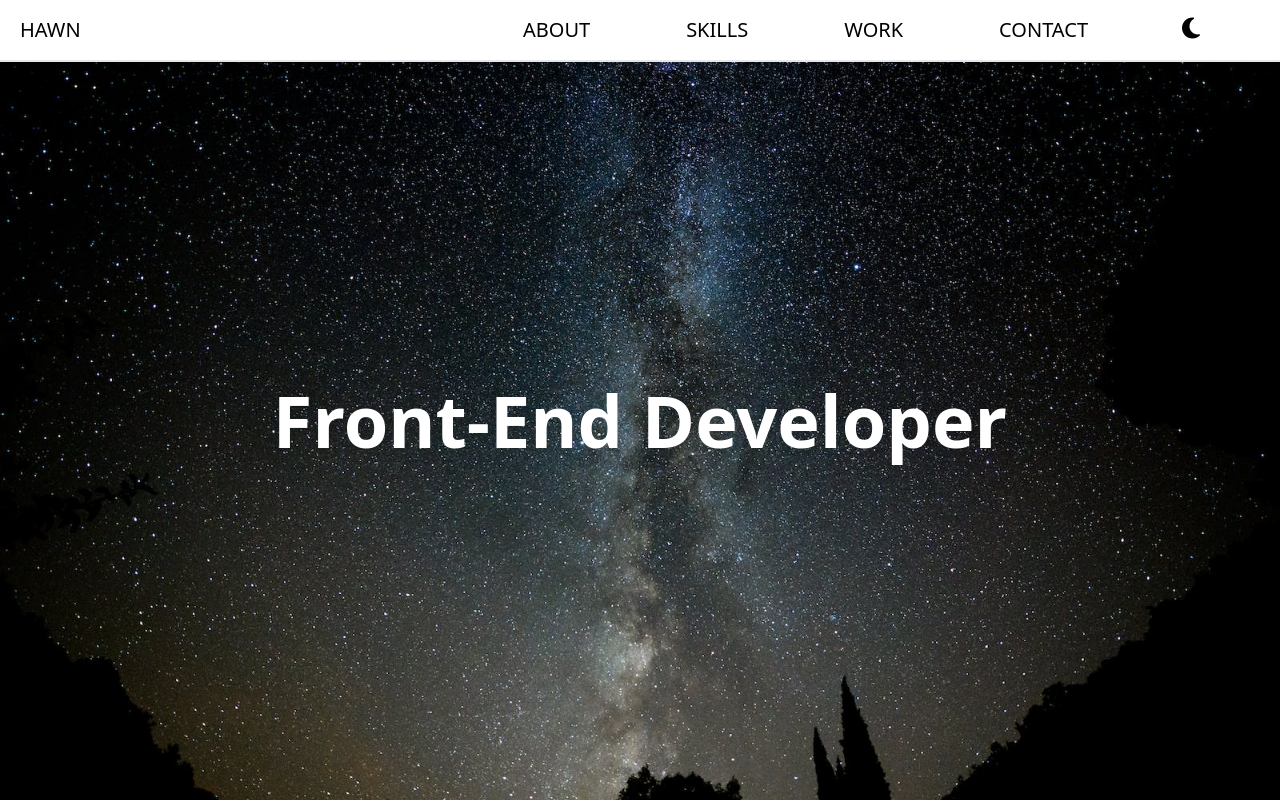
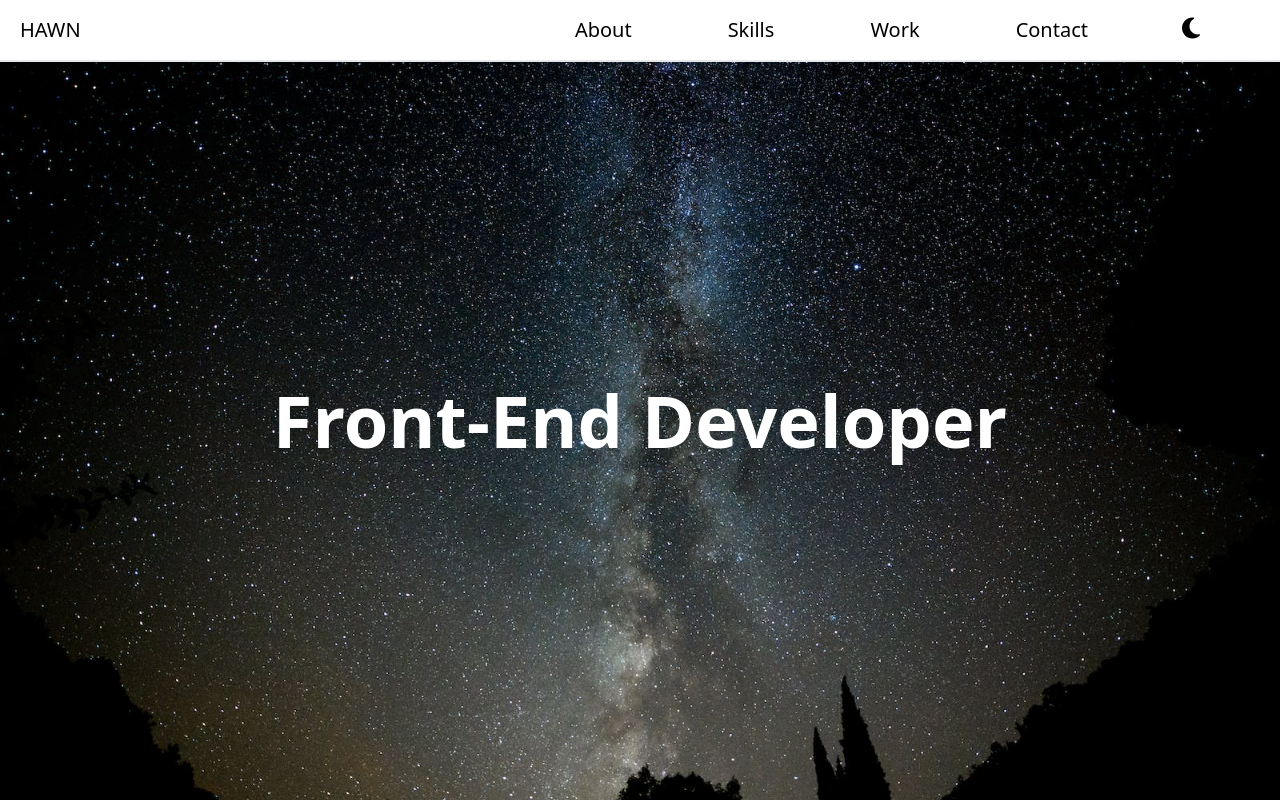
Before and after one commit to flysofts/portfolio, a React (Create React App) app: page / in a window 1280 px wide. Shown: the top 802 px of the page. Built offline with nearby package versions, Linux system fonts and the light colour scheme; a web font is replaced by a local one.

Commit message:
work 수정

```diff
--- a/src/components/Home.js
+++ b/src/components/Home.js
@@ -61,12 +61,12 @@ function Home() {
                 onClick={() => setIsButton(!isButton)}
               />
               {isButton && (
-                <nav  className='absolute top-14 right-0 cursor-pointer w-full h-52 border-b-4 border-gray-200 bg-white dark:bg-neutral-800  p-5 '>
+                <nav  className='absolute top-14 right-0  w-full h-52 border-b-4 border-gray-200 bg-white dark:bg-neutral-800  p-5 '>
                   <ul className='flex flex-col items-center gap-5 '>
-                    <li><Link to="ABOUT" smooth={true} className=' text-xl text-center font-pretty dark:text-white hover:border-b-2 hover:border-white '>ABOUT</Link></li>
-                    <li><Link to="SKILL" smooth={true} className=' text-xl font-pretty dark:text-white  hover:border-b-2 hover:border-white'>SKILLS</Link></li>
-                    <li><Link to="WORK" smooth={true} className=' text-xl font-pretty dark:text-white  hover:border-b-2 hover:border-white'>WORK</Link></li>
-                    <li><Link to="CONTACT" smooth={true} className=' text-xl font-pretty dark:text-white  hover:border-b-2 hover:border-white'>CONTACT</Link></li>
+                    <li><Link to="ABOUT" smooth={true} className=' text-xl text-center font-pretty dark:text-white hover:border-b-2 hover:border-white cursor-pointer'>About</Link></li>
+                    <li><Link to="SKILL" smooth={true} className=' text-xl font-pretty dark:text-white  hover:border-b-2 hover:border-white cursor-pointer'>Skills</Link></li>
+                    <li><Link to="WORK" smooth={true} className=' text-xl font-pretty dark:text-white  hover:border-b-2 hover:border-white cursor-pointer'>Work</Link></li>
+                    <li><Link to="CONTACT" smooth={true} className=' text-xl font-pretty dark:text-white  hover:border-b-2 hover:border-white cursor-pointer'>Contact</Link></li>
                   </ul>
                 </nav>
               )}
@@ -74,10 +74,10 @@ function Home() {
           ) : (
             <nav className='pl-32'>
               <ul className='flex justify-between gap-24 pr-24'>
-                <li><Link to="ABOUT" smooth={true} className='text-xl font-pretty cursor-pointer hover:border-b-2 hover:border-black dark:text-white dark:border-white'>ABOUT</Link></li>
-                <li><Link to="SKILL" smooth={true} className=' text-xl font-pretty cursor-pointer hover:border-b-2 hover:border-black dark:text-white dark:border-white'>SKILLS</Link></li>
-                <li><Link to="WORK" smooth={true} className=' text-xl font-pretty cursor-pointer hover:border-b-2 hover:border-black dark:text-white dark:border-white'>WORK</Link></li>
-                <li><Link to="CONTACT" smooth={true} className=' text-xl font-pretty cursor-pointer hover:border-b-2 hover:border-black dark:text-white dark:border-white'>CONTACT</Link></li>
+                <li><Link to="ABOUT" smooth={true} className='text-xl font-pretty cursor-pointer hover:border-b-2 hover:border-black dark:text-white dark:border-white'>About</Link></li>
+                <li><Link to="SKILL" smooth={true} className=' text-xl font-pretty cursor-pointer hover:border-b-2 hover:border-black dark:text-white dark:border-white'>Skills</Link></li>
+                <li><Link to="WORK" smooth={true} className=' text-xl font-pretty cursor-pointer hover:border-b-2 hover:border-black dark:text-white dark:border-white'>Work</Link></li>
+                <li><Link to="CONTACT" smooth={true} className=' text-xl font-pretty cursor-pointer hover:border-b-2 hover:border-black dark:text-white dark:border-white'>Contact</Link></li>
               </ul>
             </nav>
           )}
@@ -87,7 +87,7 @@ function Home() {
             onClick={dark}
           />
         </header>
-        <p className='text-center text-white font-bold text-7xl pt-96 font-pretty max-md:text-5xl'>{mainTitle}</p>
+        <p className='text-center text-white font-bold text-7xl pt-96 font-pretty max-md:text-4xl'>{mainTitle}</p>
       </div>
     </div>
   );
--- a/src/components/Work.js
+++ b/src/components/Work.js
@@ -16,30 +16,30 @@ function Work() {
     {
       "img": "subway.PNG",
       "title": "CLONE",
-      "date" : "소요기간 : 7일",
-      "skill" : "html , css , javascript",
-      "desc" : "기여도 100%",
+      "date": "소요기간 : 7일",
+      "skill": "html , css , javascript",
+      "desc": "기여도 100%",
       "icon": faTag,
-      "vercel":"https://subway-tawny.vercel.app/",
-      "github":"https://github.com/flysofts/subway",
+      "vercel": "https://subway-tawny.vercel.app/",
+      "github": "https://github.com/flysofts/subway",
       "type": "clone",
 
     },
     {
       "img": "library.PNG",
       "title": "CLONE",
-      "date" : "소요기간 : 14일",
-      "skill" : "html , css , javascript",
-      "desc" : "기여도 100%",
+      "date": "소요기간 : 14일",
+      "skill": "html , css , javascript",
+      "desc": "기여도 100%",
       "icon": faTag,
       "type": "clone",
     },
     {
       "img": "quiz.PNG",
       "title": "WEB APP",
-      "date" : "소요기간 : 3일",
-      "skill" : "react, tailwind",
-      "desc" : "기여도 100%",
+      "date": "소요기간 : 3일",
+      "skill": "react, tailwind",
+      "desc": "기여도 100%",
       "icon": faTag,
       "type": "webapp",
       "vercel": "https://quiz-jet-two.vercel.app/",
@@ -48,18 +48,18 @@ function Work() {
     {
       "img": "festival.PNG",
       "title": "WEB APP",
-      "date" : "소요기간 : 7일",
-      "skill" : "react, Styled Components",
-      "desc" : "기여도 100%",
+      "date": "소요기간 : 7일",
+      "skill": "react, Styled Components",
+      "desc": "기여도 100%",
       "icon": faTag,
       "type": "webapp",
     },
     {
       "img": "parcel.PNG",
       "title": "WEB APP",
-      "date" : "소요기간 : 5일",
-      "skill" : "react, typescript, tailwind",
-      "desc" : "기여도 100%",
+      "date": "소요기간 : 5일",
+      "skill": "react, typescript, tailwind",
+      "desc": "기여도 100%",
       "icon": faTag,
       "type": "webapp",
       "vercel": "https://delivery-inquiry.vercel.app/",
@@ -78,41 +78,53 @@ function Work() {
   const activeFilter = (filter) => {
     setActive(filter);
   }
+
   const link = (url) => {
     window.open(url, "_blank", "noopener, noreferrer")
   }
-  const [bgColor, setBgColor] = useState('purple');
-  const changeColor = () => {
-    setBgColor(bgColor === 'purple' ? 'green' : 'purple');
-  }
+  const contentCount = (type) => {
+    return content.filter((item) => item.type === type).length;
+  };
+
+
+  const [activeButton, setActiveButton] = useState('');
+
+  const handleClickButton = (filter) => {
+    setFilter(filter);
+    setActiveButton(filter);
+  };
+
+  const category = (text) => {
+    return `cursor-pointer font-omyu bg-purple-300 border-2 dark:text-white px-6 py-1  ${activeButton === text ? 'bg-red-100' : 'text-gray-500'}`;
+  };
+
   return (
     <>
       <div name="WORK" className={`${darkMode ? 'dark' : ''}`}>
         <div className='dark:bg-neutral-600 dark:text-white'>
-          <div className='max-w-7xl m-auto relative lg:pt-0 md:pt-0 pt-20'>
+          <div className='max-w-7xl m-auto relative lg:pt-0 md:pt-0 pt-20 '>
             <div className='flex justify-center'>
               <div className='text-center'>
                 <div className='text-center  w-52 text-6xl  pt-32 mb-24  font-bold font-omyu border-solid border-b-4 border-red-300 text-gray-500 dark:text-white dark:border-red-50'>Work</div>
               </div>
             </div>
-            <div className='max-w-7xl flex justify-center items-center py-20 font-bold text-3xl h-2 gap-5 '>
-              <div className='cursor-pointer  font-omyu bg-purple-300 hover:text-red-200 border-2 dark:text-white text-gray-500 px-6'onClick={() => {setFilter(""); activeFilter("");}}>ALL</div>
-              <div className='cursor-pointer  bg-purple-300 text-gray-500 font-omyu dark:text-white hover:text-red-200 border-2 px-6' onClick={() => {setFilter("webapp"); activeFilter("webapp");}}>PROJECT</div>
-              <div className='cursor-pointer font-omyu bg-purple-300 text-gray-500 dark:text-white hover:text-red-200 border-2 px-6' onClick={() => {setFilter("clone"); activeFilter("clone");}}>CLONE</div>
-            </div>
+            <div className='max-w-7xl flex justify-center items-center py-20 font-bold text-3xl max-sm:text-xl gap-5 '>
+        <div className={category('')} onClick={() => handleClickButton('')}>ALL ({content.length})</div>
+        <div className={category('webapp')} onClick={() => handleClickButton('webapp')}>PROJECT ({contentCount('webapp')})</div>
+        <div className={category('clone')} onClick={() => handleClickButton('clone')}>CLONE ({contentCount('clone')})</div>
+      </div>
             <ul className='flex flex-wrap md:justify-center basis-full gap-6 xl:justify-start'>
               {
-                filterData.map((e, i) =>{
+                filterData.map((e, i) => {
                   return (
                     <>
-                      <li key={i} className='lg:basis-[32%] md:basis-[40%] basis-full group border shadow-md hover:scale-105'>
-                          <img className='w-full h-72 cursor-pointer'src={e.img} onClick={()=>{link(e.vercel)}}/>
-                          <li className='font-bold pl-6 font-omyu text-xl mt-5 mb-2'>{e.date}</li>
-                          <li className='font-bold pl-6 font-omyu text-xl mb-2'>사용스킬 : {e.skill}</li>
-                          <li className='font-bold pl-6 font-omyu text-xl mb-5 relative'>{e.desc}
-
-                          <FontAwesomeIcon icon={faGithub} onClick={()=>{link(e.github)}} className='text-3xl absolute top-0 right-5 cursor-pointer  dark:text-white'/>
-                          </li>
+                      <li key={i} className='max-sm:m-auto lg:basis-[32%] md:basis-[40%]  basis-11/12 group border shadow-md hover:scale-105'>
+                        <img className='w-full h-72 cursor-pointer ' src={e.img} onClick={() => { link(e.vercel) }} />
+                        <li className='font-bold pl-6 font-omyu text-xl mt-5 mb-2'>{e.date}</li>
+                        <li className='font-bold pl-6 font-omyu text-xl mb-2'>사용스킬 : {e.skill}</li>
+                        <li className='font-bold pl-6 font-omyu text-xl mb-5 relative'>{e.desc}
+                          <FontAwesomeIcon icon={faGithub} onClick={() => { link(e.github) }} className='text-3xl absolute top-0 right-5 cursor-pointer  dark:text-white' />
+                        </li>
                       </li>
                     </>
                   );
```
